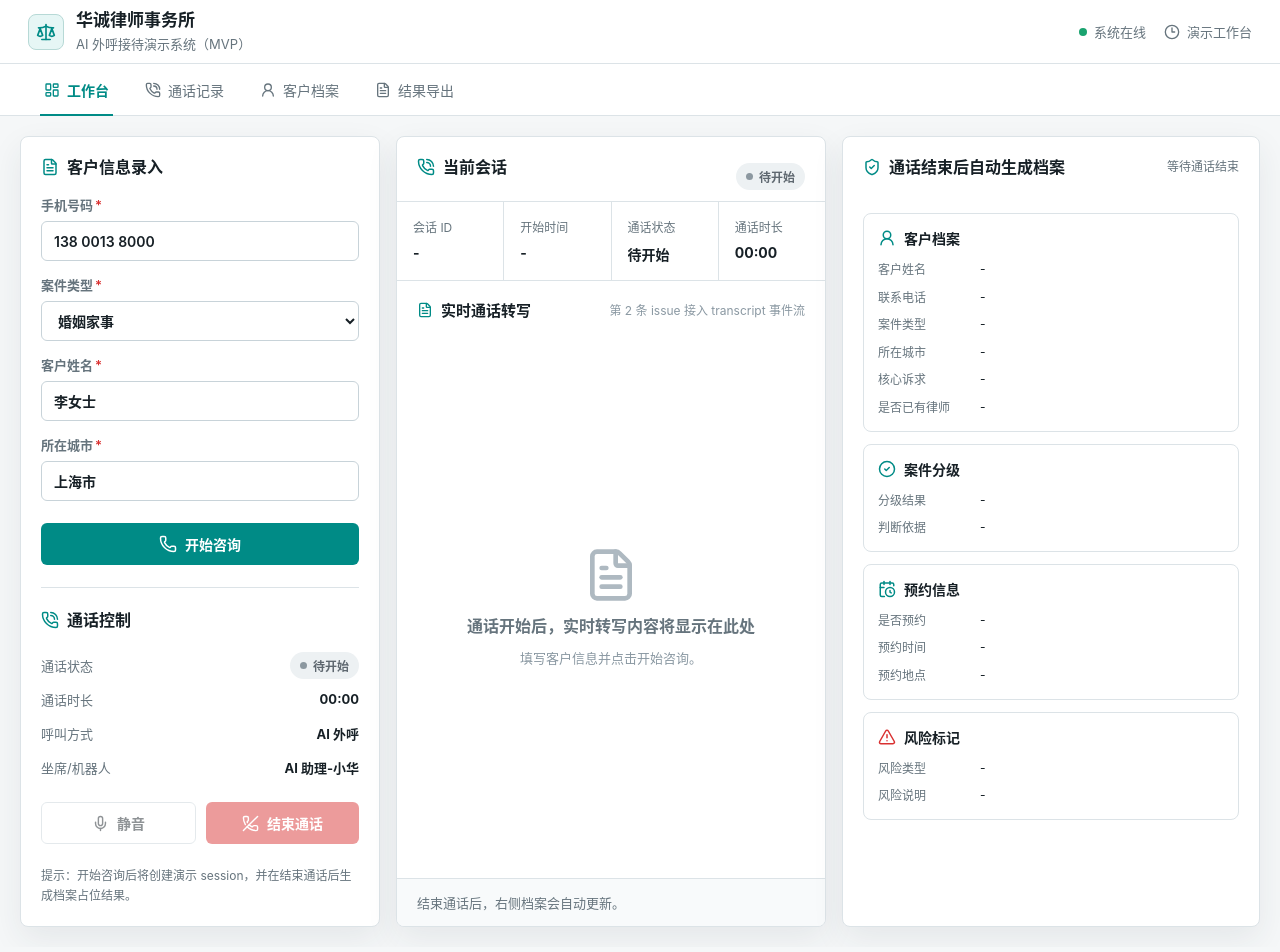
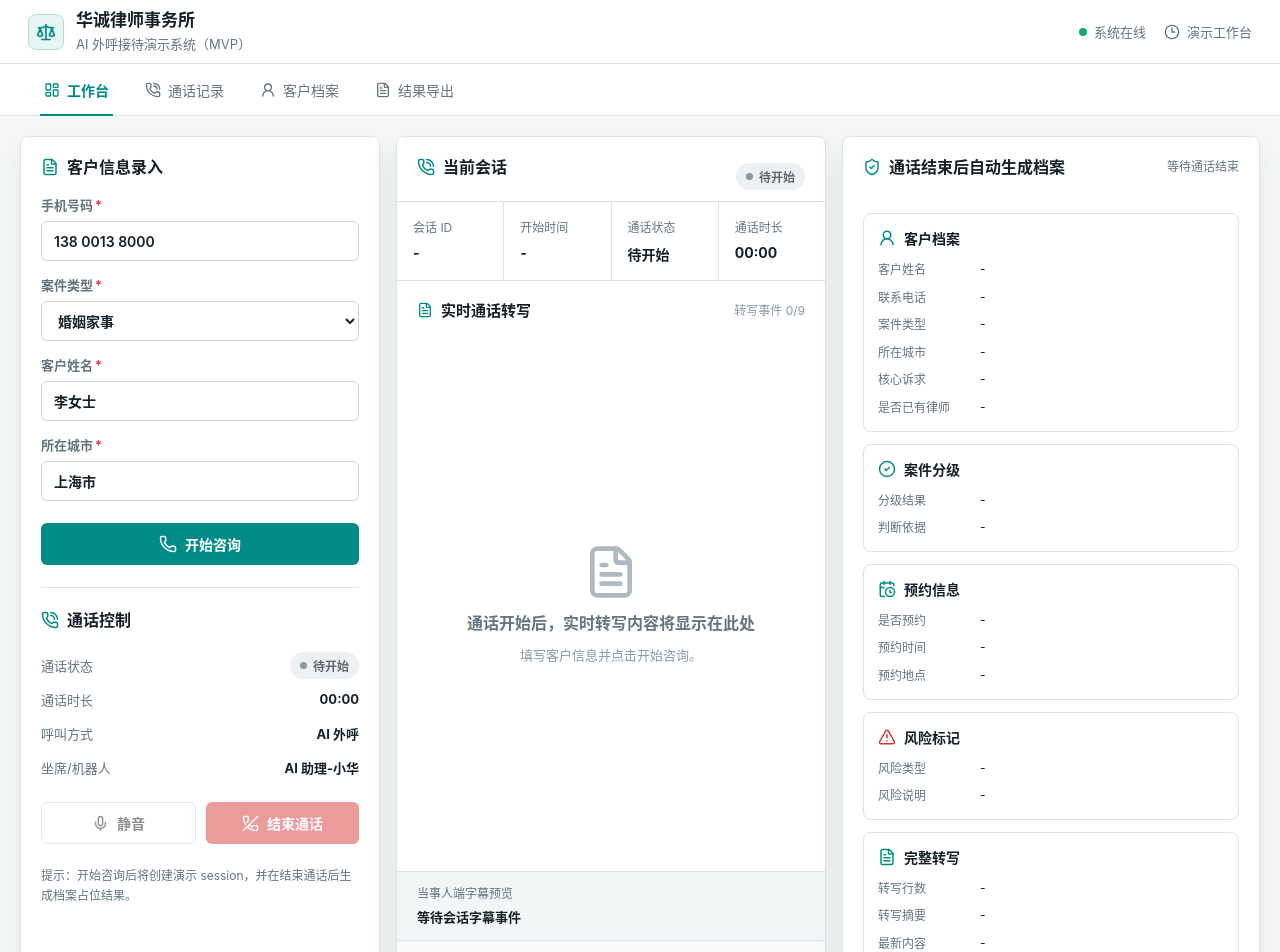
Before and after one commit to BubblePtr/LawTriage, a React (Vite) app: page / in a window 1280 px wide. Shown: the top 952 px of the page. Built offline with nearby package versions, Linux system fonts and the light colour scheme.

Commit message:
feat: add live transcript event stream

```diff
--- a/src/App.tsx
+++ b/src/App.tsx
@@ -15,12 +15,16 @@ import {
 } from "lucide-react";
 import { FormEvent, useEffect, useMemo, useState } from "react";
 import {
+  appendTranscriptEvent,
   createDemoSession,
+  createMockTranscriptEvent,
   endDemoSession,
   formatDateTime,
   formatDuration,
+  formatTranscriptTime,
+  getMockTranscriptLength,
 } from "./demoSession";
-import type { CallStatus, DemoSession, IntakeForm, StructuredResult } from "./types";
+import type { CallStatus, DemoSession, IntakeForm, StructuredResult, TranscriptEvent } from "./types";
 
 const initialIntake: IntakeForm = {
   phone: "138 0013 8000",
@@ -37,6 +41,9 @@ function App() {
   const status: CallStatus = session?.status ?? "idle";
   const canStart = status !== "active" && isValidIntake(intake);
   const canEnd = status === "active";
+  const transcriptEvents = session?.transcript ?? [];
+  const latestTranscriptEvent = transcriptEvents.at(-1);
+  const transcriptProgress = `${transcriptEvents.length}/${getMockTranscriptLength()}`;
 
   useEffect(() => {
     if (!session || session.status !== "active") {
@@ -49,6 +56,35 @@ function App() {
     }, 1000);
 
     return () => window.clearInterval(timer);
+  }, [session]);
+
+  useEffect(() => {
+    if (!session || session.status !== "active") {
+      return;
+    }
+
+    if (session.transcript.length >= getMockTranscriptLength()) {
+      return;
+    }
+
+    const delay = session.transcript.length === 0 ? 700 : 1700;
+    const timer = window.setTimeout(() => {
+      setSession((current) => {
+        if (!current || current.status !== "active") {
+          return current;
+        }
+
+        const event = createMockTranscriptEvent(current.intake, current.transcript.length);
+
+        if (!event) {
+          return current;
+        }
+
+        return appendTranscriptEvent(current, event);
+      });
+    }, delay);
+
+    return () => window.clearTimeout(timer);
   }, [session]);
 
   const dashboardDuration = useMemo(() => {
@@ -194,13 +230,12 @@ function App() {
                 <FileText size={16} />
                 实时通话转写
               </span>
-              <span className="toolbar-caption">第 2 条 issue 接入 transcript 事件流</span>
+              <span className="toolbar-caption">
+                {status === "active" ? `模拟字幕播放中 ${transcriptProgress}` : `转写事件 ${transcriptProgress}`}
+              </span>
             </div>
-            <div className="transcript-empty">
-              <FileText size={56} />
-              <strong>{getTranscriptTitle(status)}</strong>
-              <span>{getTranscriptHint(status)}</span>
-            </div>
+            <TranscriptFeed events={transcriptEvents} status={status} />
+            <ClientCaptionPreview event={latestTranscriptEvent} />
           </div>
           <div className="session-footer">
             {status === "active" ? "AI 助理正在与客户通话中，请勿随意打断。" : "结束通话后，右侧档案会自动更新。"}
@@ -337,6 +372,50 @@ function ResultSections({ result }: { result?: StructuredResult }) {
           ["风险说明", result?.risk.note],
         ]}
       />
+      <ResultSection
+        icon={<FileText size={18} />}
+        title="完整转写"
+        rows={[
+          ["转写行数", result ? `${result.transcript.lineCount} 条` : undefined],
+          ["转写摘要", result?.transcript.summary],
+          ["最新内容", result?.transcript.events.at(-1)?.text],
+        ]}
+      />
+    </div>
+  );
+}
+
+function TranscriptFeed({ events, status }: { events: TranscriptEvent[]; status: CallStatus }) {
+  if (events.length === 0) {
+    return (
+      <div className="transcript-empty">
+        <FileText size={56} />
+        <strong>{getTranscriptTitle(status)}</strong>
+        <span>{getTranscriptHint(status)}</span>
+      </div>
+    );
+  }
+
+  return (
+    <ol className="transcript-feed" aria-label="实时通话转写">
+      {events.map((event) => (
+        <li className={`transcript-line transcript-${event.speaker}`} key={event.id}>
+          <div className="transcript-meta">
+            <span>{getTranscriptSpeakerLabel(event)}</span>
+            <time dateTime={event.timestamp.toISOString()}>{formatTranscriptTime(event.timestamp)}</time>
+          </div>
+          <p>{event.text}</p>
+        </li>
+      ))}
+    </ol>
+  );
+}
+
+function ClientCaptionPreview({ event }: { event?: TranscriptEvent }) {
+  return (
+    <div className="client-caption-preview" aria-label="当事人端字幕预览">
+      <span>当事人端字幕预览</span>
+      <strong>{event ? `${getTranscriptSpeakerLabel(event)}：${event.text}` : "等待会话字幕事件"}</strong>
     </div>
   );
 }
@@ -414,4 +493,8 @@ function getTranscriptHint(status: CallStatus): string {
   return "填写客户信息并点击开始咨询。";
 }
 
+function getTranscriptSpeakerLabel(event: TranscriptEvent): string {
+  return event.speaker === "agent" ? "AI 分诊 Agent" : "当事人";
+}
+
 export default App;
--- a/src/demoSession.ts
+++ b/src/demoSession.ts
@@ -1,4 +1,4 @@
-import type { DemoSession, IntakeForm, StructuredResult } from "./types";
+import type { DemoSession, IntakeForm, StructuredResult, TranscriptEvent, TranscriptSpeaker } from "./types";
 
 const sessionDateFormatter = new Intl.DateTimeFormat("zh-CN", {
   month: "2-digit",
@@ -9,12 +9,62 @@ const sessionDateFormatter = new Intl.DateTimeFormat("zh-CN", {
   hour12: false,
 });
 
+const transcriptTimeFormatter = new Intl.DateTimeFormat("zh-CN", {
+  hour: "2-digit",
+  minute: "2-digit",
+  second: "2-digit",
+  hour12: false,
+});
+
+const mockTranscriptScript: Array<{
+  speaker: TranscriptSpeaker;
+  text: (intake: IntakeForm) => string;
+}> = [
+  {
+    speaker: "agent",
+    text: () => "您好，这里是华诚律师事务所，我先帮您做一个初步登记，方便律师后续判断是否适合预约。",
+  },
+  {
+    speaker: "client",
+    text: (intake) => `你好，我是${intake.clientName}，人在${intake.city}，想咨询离婚和财产分割的问题。`,
+  },
+  {
+    speaker: "agent",
+    text: () => "我理解。为了先判断案件紧急程度，我想确认一下：目前双方是否已经分居，是否涉及孩子抚养或共同房产？",
+  },
+  {
+    speaker: "client",
+    text: () => "已经分居三个月，有一套共同房产，还有一个孩子，主要担心对方转移存款。",
+  },
+  {
+    speaker: "agent",
+    text: () => "明白，这里有财产线索和子女抚养两个重点。我再确认一下，您大概估计争议财产金额在什么范围？",
+  },
+  {
+    speaker: "client",
+    text: () => "房子大概四百万，还有几十万存款。我想尽快跟律师聊一下。",
+  },
+  {
+    speaker: "agent",
+    text: () => "好的，您的情况建议尽快预约婚姻家事律师做详细评估，尤其要先固定财产线索和沟通孩子抚养安排。",
+  },
+  {
+    speaker: "client",
+    text: () => "可以，那帮我安排明天下午沟通吧。",
+  },
+  {
+    speaker: "agent",
+    text: () => "已记录。稍后律师助理会根据您留下的电话确认具体时间和材料清单，本次初步登记先到这里。",
+  },
+];
+
 export function createDemoSession(intake: IntakeForm): DemoSession {
   return {
     id: createSessionId(),
     status: "active",
     intake: { ...intake },
     startedAt: new Date(),
+    transcript: [],
   };
 }
 
@@ -25,8 +75,42 @@ export function endDemoSession(session: DemoSession): DemoSession {
     ...session,
     status: "ended",
     endedAt,
-    structuredResult: createStructuredResult(session.intake),
+    structuredResult: createStructuredResult(session.intake, session.transcript),
   };
+}
+
+export function appendTranscriptEvent(session: DemoSession, event: TranscriptEvent): DemoSession {
+  const transcript = [...session.transcript, event].sort(
+    (left, right) => left.timestamp.getTime() - right.timestamp.getTime(),
+  );
+
+  return {
+    ...session,
+    transcript,
+  };
+}
+
+export function createMockTranscriptEvent(
+  intake: IntakeForm,
+  nextIndex: number,
+  timestamp = new Date(),
+): TranscriptEvent | undefined {
+  const scriptLine = mockTranscriptScript[nextIndex];
+
+  if (!scriptLine) {
+    return undefined;
+  }
+
+  return {
+    id: `tr-${timestamp.getTime()}-${nextIndex}`,
+    speaker: scriptLine.speaker,
+    text: scriptLine.text(intake),
+    timestamp,
+  };
+}
+
+export function getMockTranscriptLength(): number {
+  return mockTranscriptScript.length;
 }
 
 export function formatDateTime(date?: Date): string {
@@ -35,6 +119,10 @@ export function formatDateTime(date?: Date): string {
   }
 
   return sessionDateFormatter.format(date);
+}
+
+export function formatTranscriptTime(date: Date): string {
+  return transcriptTimeFormatter.format(date);
 }
 
 export function formatDuration(totalSeconds: number): string {
@@ -58,7 +146,7 @@ function createSessionId(): string {
   return `CALL-${date}-${suffix}`;
 }
 
-function createStructuredResult(intake: IntakeForm): StructuredResult {
+function createStructuredResult(intake: IntakeForm, transcript: TranscriptEvent[]): StructuredResult {
   return {
     clientProfile: {
       name: intake.clientName,
@@ -81,5 +169,20 @@ function createStructuredResult(intake: IntakeForm): StructuredResult {
       level: "正常",
       note: "未触发敏感、无效或恶意咨询规则。",
     },
+    transcript: {
+      events: transcript,
+      fullText: transcript.map(formatTranscriptLine).join("\n"),
+      lineCount: transcript.length,
+      summary:
+        transcript.length > 0
+          ? "已保留本通演示的完整实时转写，可供后续分诊槽位和录音回放切片复用。"
+          : "本通演示未产生转写事件。",
+    },
   };
 }
+
+function formatTranscriptLine(event: TranscriptEvent): string {
+  const speaker = event.speaker === "agent" ? "AI 分诊 Agent" : "当事人";
+
+  return `[${formatTranscriptTime(event.timestamp)}] ${speaker}: ${event.text}`;
+}
--- a/src/styles.css
+++ b/src/styles.css
@@ -364,7 +364,7 @@ button {
 
 .transcript-area {
   display: grid;
-  grid-template-rows: auto 1fr;
+  grid-template-rows: auto 1fr auto;
   min-height: 420px;
 }
 
@@ -413,6 +413,80 @@ button {
   max-width: 360px;
   font-size: 13px;
   line-height: 1.7;
+}
+
+.transcript-feed {
+  display: flex;
+  flex-direction: column;
+  gap: 12px;
+  margin: 0;
+  padding: 2px 20px 18px;
+  overflow: auto;
+  list-style: none;
+}
+
+.transcript-line {
+  max-width: 86%;
+  padding: 12px 14px;
+  border: 1px solid var(--line);
+  border-radius: 8px;
+  background: var(--surface);
+}
+
+.transcript-agent {
+  align-self: flex-start;
+  border-color: #b7d9d6;
+  background: #f3fbfa;
+}
+
+.transcript-client {
+  align-self: flex-end;
+  border-color: #d5dde2;
+  background: var(--surface-muted);
+}
+
+.transcript-meta {
+  display: flex;
+  align-items: center;
+  justify-content: space-between;
+  gap: 16px;
+  color: var(--muted);
+  font-size: 12px;
+}
+
+.transcript-meta span {
+  color: var(--text);
+  font-weight: 750;
+}
+
+.transcript-line p {
+  margin: 8px 0 0;
+  color: var(--text);
+  font-size: 14px;
+  line-height: 1.65;
+}
+
+.client-caption-preview {
+  display: grid;
+  gap: 6px;
+  padding: 12px 20px;
+  border-top: 1px solid var(--line);
+  background: #f2f6f7;
+}
+
+.client-caption-preview span {
+  color: var(--muted);
+  font-size: 12px;
+}
+
+.client-caption-preview strong {
+  overflow: hidden;
+  color: var(--text);
+  font-size: 13px;
+  font-weight: 650;
+  line-height: 1.55;
+  text-overflow: ellipsis;
+  white-space: nowrap;
 }
 
 .session-footer {
@@ -595,6 +669,10 @@ button {
     min-height: 300px;
   }
 
+  .transcript-line {
+    max-width: 100%;
+  }
+
   .transcript-toolbar {
     align-items: flex-start;
     flex-direction: column;
```
Also changed, not shown: src/types.ts (+16 -0 lines), .scratch/law-triage-demo/issues/02-live-transcript-event-stream.md.
